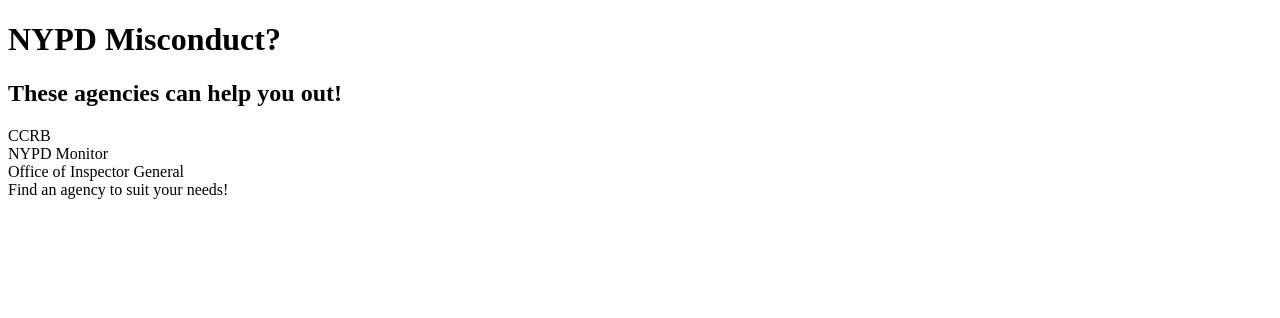
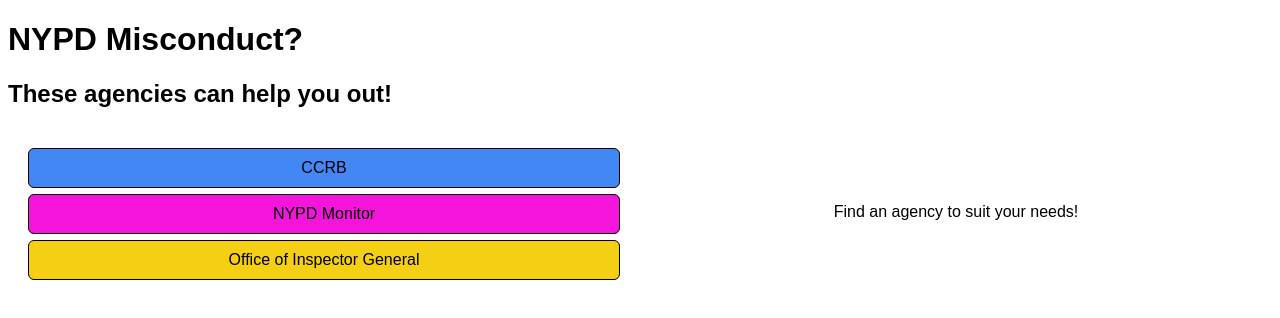
Before and after one commit to plitke0899/Assignment2Repro, a plain HTML site: page index.html in a window 1280 px wide. Drawn offline with Linux system fonts and the light colour scheme.

Commit message:
Update index.html

```diff
--- a/index.html
+++ b/index.html
@@ -5,7 +5,7 @@
   <meta charset="utf-8">
   <meta name="viewport" content="width=device-width, initial-scale=1">
   <title>Class 2 Example</title>
-  <link rel="stylesheet" href="A2styles.css">
+  <link rel="stylesheet" href="styles.css">
 </head>
 <h1>
    NYPD Misconduct?
```
